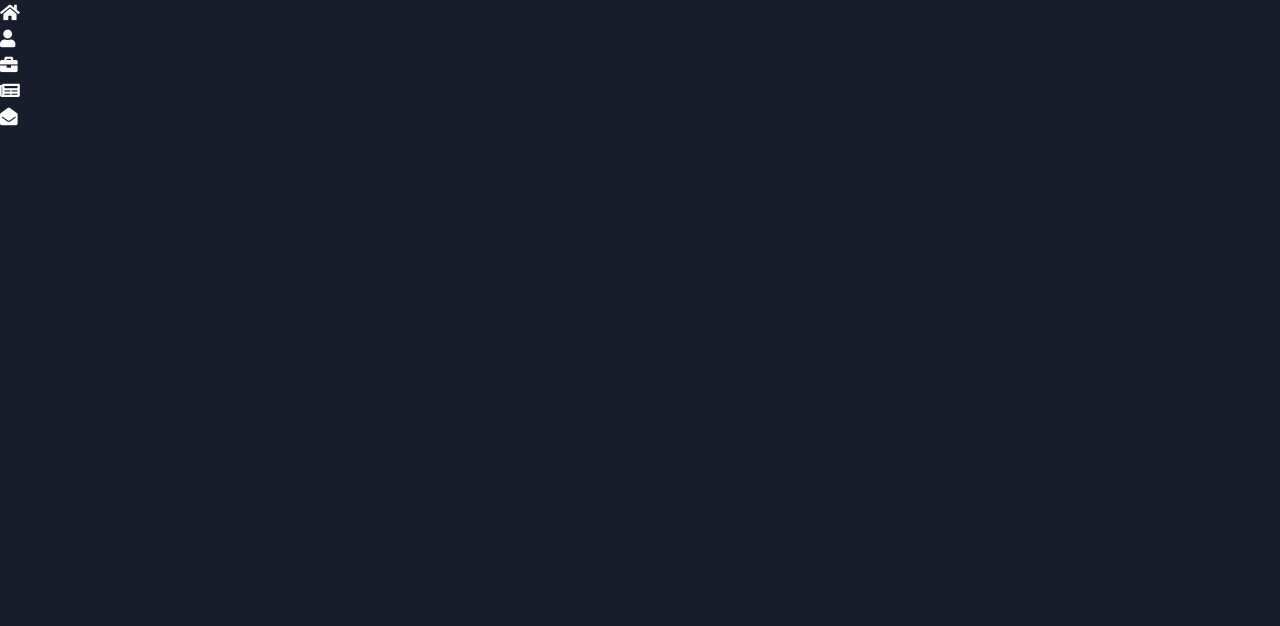
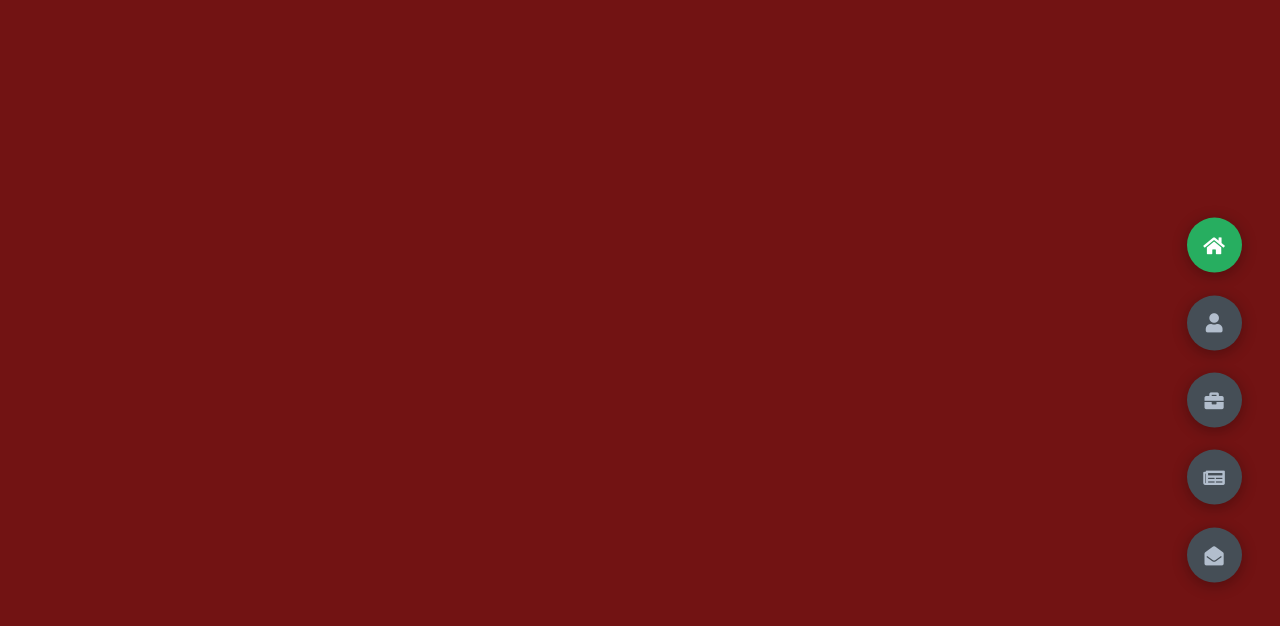
Before and after one commit to PiseAtharva/PiseAtharva.github.io, a plain HTML site: page index.html in a window 1280 px wide. Drawn offline with nearby package versions, Linux system fonts and the light colour scheme; files that its build step writes are made by us from their sources.

Commit message:
setting up section transitions

```diff
--- /dev/null
+++ b/app.js
@@ -0,0 +1,41 @@
+const sections = document.querySelectorAll(".section");
+const sectBtns = document.querySelectorAll(".controls");
+const sectBtn = document.querySelectorAll(".control");
+const allSections = document.querySelector(".main-content");
+
+function PageTransitions() {
+  //Button click active class
+
+  for (let i = 0; i < sectBtn.length; i++) {
+    sectBtn[i].addEventListener("click", function () {
+      let currentBtn = document.querySelectorAll(".active-btn");
+      currentBtn[0].className = currentBtn[0].className.replace(
+        "active-btn",
+        ""
+      );
+      this.className += " active-btn";
+    });
+  }
+
+  //Sections Active Class
+  allSections.addEventListener("click", (e) => {
+    const id = e.target.dataset.id;
+    if (id) {
+      //resmove selected from the other btns
+      sectBtns.forEach((btn) => {
+        btn.classList.remove("active");
+      });
+      e.target.classList.add("active");
+
+      //hide other sections
+      sections.forEach((section) => {
+        section.classList.remove("active");
+      });
+
+      const element = document.getElementById(id);
+      element.classList.add("active");
+    }
+  });
+}
+
+PageTransitions();
--- a/index.html
+++ b/index.html
@@ -1,33 +1,52 @@
 <!DOCTYPE html>
 <html lang="en">
-<head>
-    <meta charset="UTF-8">
-    <meta http-equiv="X-UA-Compatible" content="IE=edge">
-    <meta name="viewport" content="width=device-width, initial-scale=1.0">
-    <link rel="stylesheet" href="./styles/styles.css">
-    <link rel="preconnect" href="https://fonts.googleapis.com">
-<link rel="preconnect" href="https://fonts.gstatic.com" crossorigin>
-<link href="https://fonts.googleapis.com/css2?family=Poppins:wght@400;500;600;700;800&display=swap" rel="stylesheet">
-<link rel="stylesheet" href="https://cdnjs.cloudflare.com/ajax/libs/font-awesome/5.15.4/css/all.min.css" integrity="sha512-1ycn6IcaQQ40/MKBW2W4Rhis/DbILU74C1vSrLJxCq57o941Ym01SwNsOMqvEBFlcgUa6xLiPY/NS5R+E6ztJQ==" crossorigin="anonymous" referrerpolicy="no-referrer" />
+  <head>
+    <meta charset="UTF-8" />
+    <meta http-equiv="X-UA-Compatible" content="IE=edge" />
+    <meta name="viewport" content="width=device-width, initial-scale=1.0" />
+    <link rel="stylesheet" href="./styles/styles.css" />
+    <link rel="preconnect" href="https://fonts.googleapis.com" />
+    <link rel="preconnect" href="https://fonts.gstatic.com" crossorigin />
+    <link
+      href="https://fonts.googleapis.com/css2?family=Poppins:wght@400;500;600;700;800&display=swap"
+      rel="stylesheet"
+    />
+    <link
+      rel="stylesheet"
+      href="https://cdnjs.cloudflare.com/ajax/libs/font-awesome/5.15.4/css/all.min.css"
+      integrity="sha512-1ycn6IcaQQ40/MKBW2W4Rhis/DbILU74C1vSrLJxCq57o941Ym01SwNsOMqvEBFlcgUa6xLiPY/NS5R+E6ztJQ=="
+      crossorigin="anonymous"
+      referrerpolicy="no-referrer"
+    />
     <title>Portfolio</title>
-</head>
-<body class="main-content">
-    <header class="section sec1 header active">
-
-    </header>
+  </head>
+  <body class="main-content">
+    <header class="section sec1 header active" id="home"></header>
     <main>
-        <section class="section sec2 about"></section>
-        <section class="section sec3 portfolio"></section>
-        <section class="section sec4 blogs"></section>
-        <section class="section sec5 contact"></section>
+      <section class="section sec2 about" id="about"></section>
+      <section class="section sec3 portfolio" id="portfolio"></section>
+      <section class="section sec4 blogs" id="blogs"></section>
+      <section class="section sec5 contact" id="contact"></section>
     </main>
 
     <div class="controls">
-        <div class="control control-1 active-btn"><i class="fas fa-home"></i></div>
-        <div class="control control-2"><i class="fas fa-user"></i></div>
-        <div class="control control-3"><i class="fas fa-briefcase"></i></div>
-        <div class="control control-4"><i class="fas fa-newspaper"></i></div>
-        <div class="control control-5"><i class="fas fa-envelope-open"></i></div>
+      <div class="control control-1 active-btn" data-id="home">
+        <i class="fas fa-home"></i>
+      </div>
+      <div class="control control-2" data-id="about">
+        <i class="fas fa-user"></i>
+      </div>
+      <div class="control control-3" data-id="portfolio">
+        <i class="fas fa-briefcase"></i>
+      </div>
+      <div class="control control-4" data-id="blogs">
+        <i class="fas fa-newspaper"></i>
+      </div>
+      <div class="control control-5" data-id="contact">
+        <i class="fas fa-envelope-open"></i>
+      </div>
     </div>
+
+    <script src="app.js" defer></script>
   </body>
 </html>
--- a/styles/styles.scss
+++ b/styles/styles.scss
@@ -1,14 +1,14 @@
-*{
+* {
   margin: 0;
   padding: 0;
   box-sizing: border-box;
   list-style: none;
 }
 
-:root{
-    --color-primary : #191d2b;
-    --color-secondary: #27AE60;
-    --color-white: #FFFFFF;
+:root {
+  --color-primary: #191d2b;
+  --color-secondary: #27ae60;
+  --color-white: #ffffff;
   --color-black: #000;
   --color-grey0: #f8f8f8;
   --color-grey-1: #dbe1e8;
@@ -18,31 +18,31 @@
   --color-grey-5: #2a2e35;
   --color-grey-6: #12181b;
   --br-sm-2: 14px;
-    --box-shadow-1: 0 3px 15px rgba(0,0,0,.3);
+  --box-shadow-1: 0 3px 15px rgba(0, 0, 0, 0.3);
 }
 
-body{
+body {
   background-color: var(--color-primary);
-    font-family: 'Poppins', sans-serif;
+  font-family: "Poppins", sans-serif;
   font-size: 1.1rem;
   color: var(--color-white);
-    transition: all .4s ease-in-out;
+  transition: all 0.4s ease-in-out;
 }
 
-a{
+a {
   display: inline-block;
   text-decoration: none;
   color: inherit;
   font-family: inherit;
 }
 
-header{
+header {
   height: 100vh;
   color: var(--color-white);
   overflow: hidden;
 }
 
-section{
+section {
   min-height: 100vh;
   width: 100%;
   position: absolute;
@@ -51,33 +51,95 @@ section{
   padding: 3rem 18rem;
 }
 
-.section{
+.section {
   transform: translateY(-100%) scale(0);
-    transition: all .4s ease-in-out;
+  transition: all 0.4s ease-in-out;
   background-color: var(--color-primary);
 }
 
-.sec1{
+.sec1 {
   display: none;
   transform: translateY(0) scale(1);
+  background-color: rgb(114, 19, 19);
 }
 
-.sec2{
+.sec2 {
   display: none;
   transform: translateY(0) scale(1);
+  background-color: rgb(100, 117, 175);
 }
 
-.sec3{
+.sec3 {
   display: none;
   transform: translateY(0) scale(1);
+  background-color: rgb(29, 94, 48);
 }
 
-.sec4{
+.sec4 {
   display: none;
   transform: translateY(0) scale(1);
+  background-color: rgb(114, 19, 98);
 }
 
-.sec5{
+.sec5 {
   display: none;
   transform: translateY(0) scale(1);
+  background-color: rgb(173, 212, 64);
 }
+
+.active {
+  display: block;
+  animation: scaleAnim 1s ease-in-out;
+  @keyframes scaleAnim {
+    0% {
+      transform: translateY(-100%) scaleY(0);
+    }
+    100% {
+      transform: translateY(0) scaleY(1);
+    }
+  }
+}
+
+//Controls
+.controls {
+  position: fixed;
+  z-index: 10;
+  top: 50%;
+  right: 3%;
+  display: flex;
+  flex-direction: column;
+  align-items: center;
+  justify-content: center;
+  transform: translateY(-50%);
+
+  .active-btn {
+    background-color: var(--color-secondary) !important
+    ;
+    transition: all 0.4s ease-in-out;
+
+    i {
+      color: var(--color-white) !important;
+    }
+  }
+
+  .control {
+    padding: 1rem;
+    cursor: pointer;
+    background-color: var(--color-grey-4);
+    width: 55px;
+    height: 55px;
+    border-radius: 50%;
+    display: flex;
+    justify-content: center;
+    align-items: center;
+    flex-wrap: wrap;
+    margin: 0.7rem 0;
+    box-shadow: var(--box-shadow-1);
+
+    i {
+      font-size: 1.2rem;
+      color: var(--color-grey-2);
+      pointer-events: none;
+    }
+  }
+}
```
Lines whose indentation alone changed are shown as unchanged.
